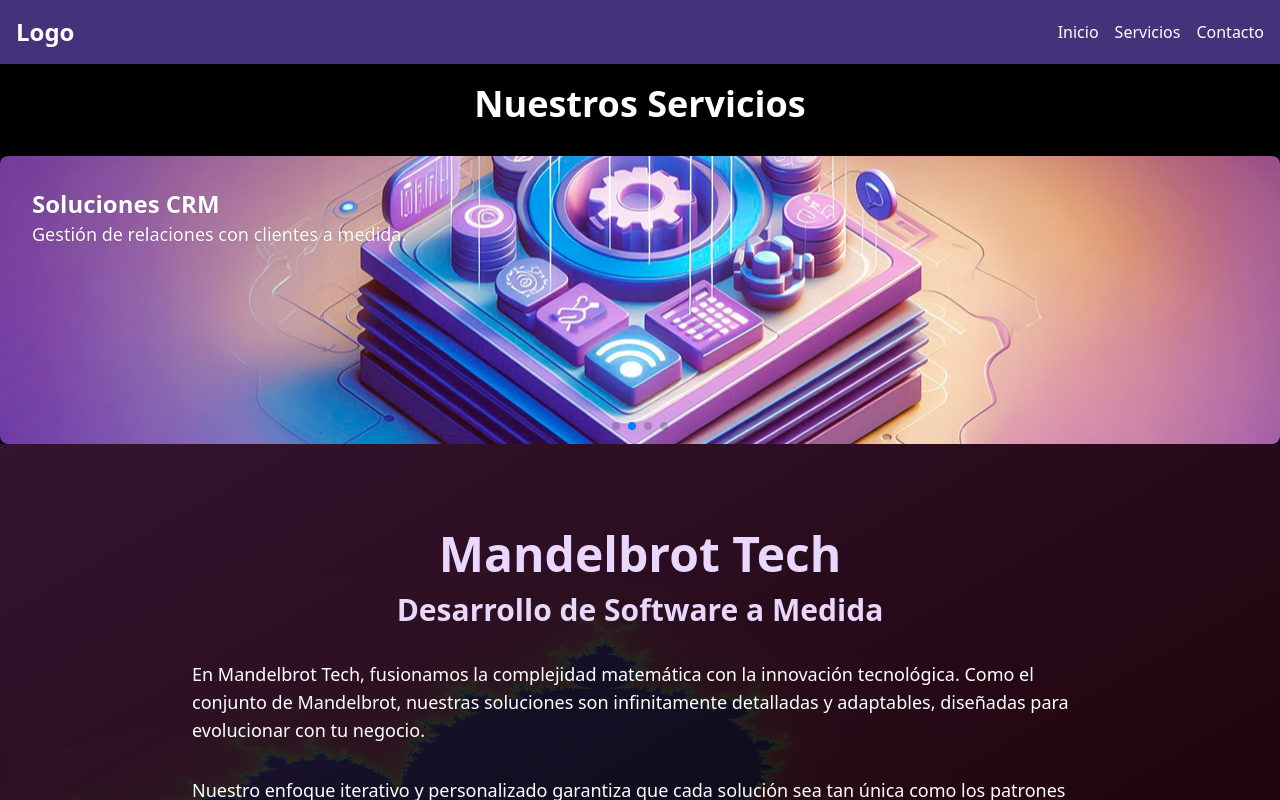
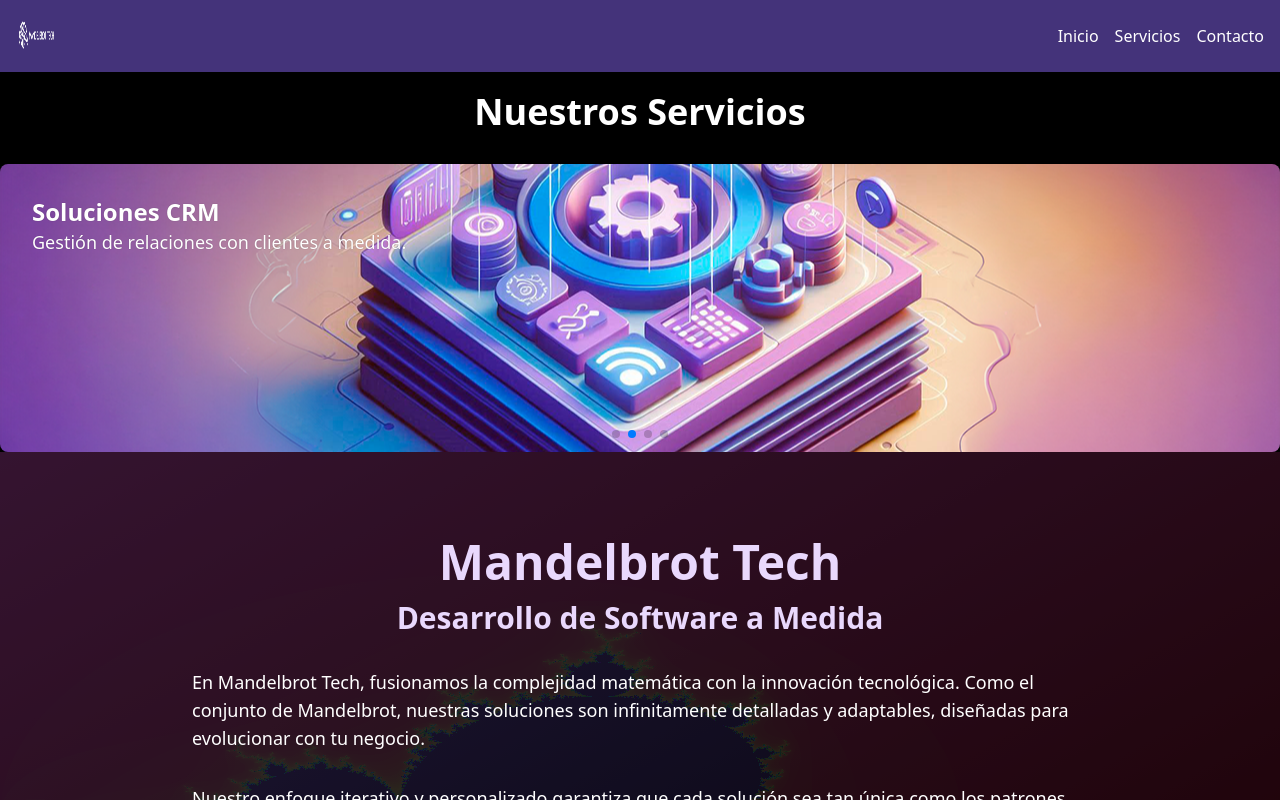
Before and after one commit to Vleoh/mandelbrot-web, a React (Create React App) app: page / in a window 1280 px wide. Shown: the top 800 px of the page. Built offline with nearby package versions, Linux system fonts and the light colour scheme.

Commit message:
Actualizado logo en Header

```diff
--- a/src/components/Header.js
+++ b/src/components/Header.js
@@ -18,8 +18,7 @@
     <header className="bg-purple-900 text-white">
       <div className="container mx-auto px-4 py-4 flex justify-between items-center">
         <Link to="/" className="text-2xl font-bold">
-          {/* Reemplaza 'Logo' con tu componente de logo o imagen */}
-          Logo
+          <img src="logo.png" alt="Mandelbrot Logo" className="w-10 h-10" />
         </Link>
         <nav>
           <ul className="flex space-x-4">
```
Also changed, not shown: 1 other file (tests, documents, lock files or other folders).
